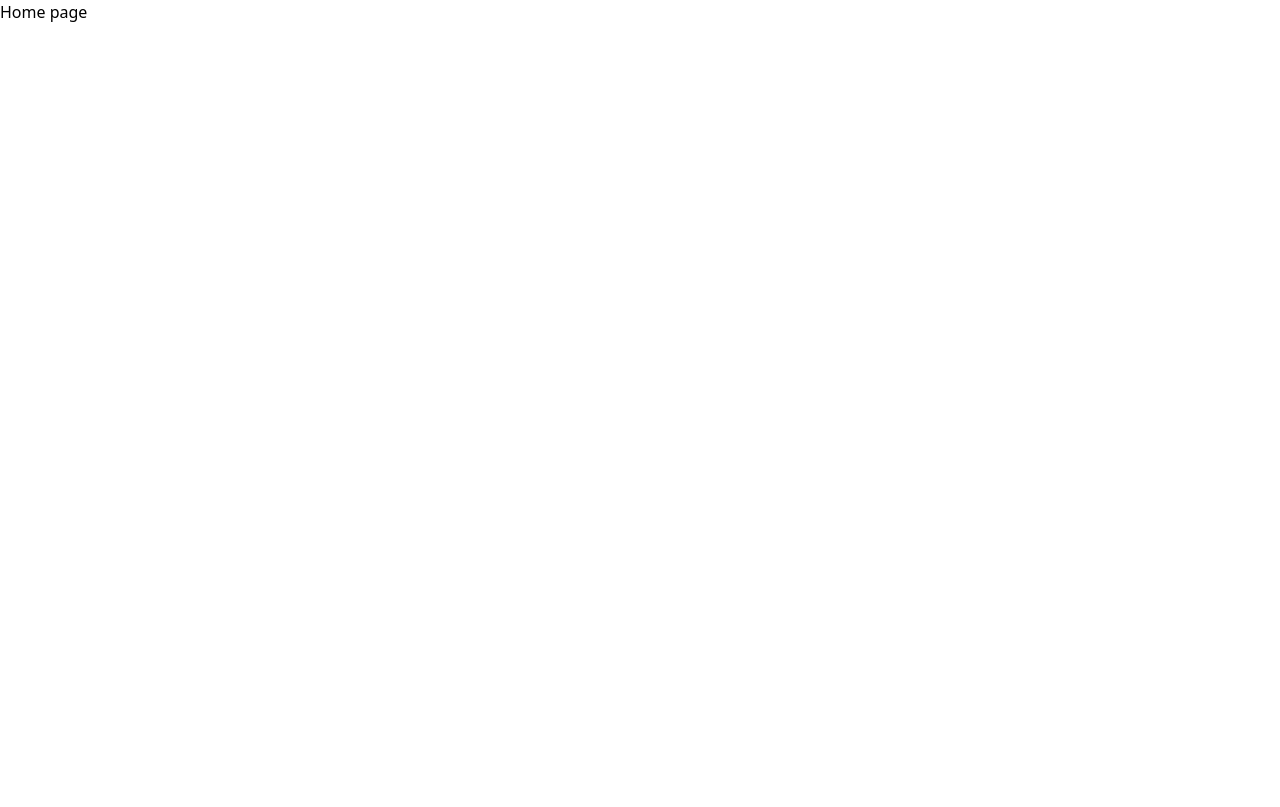
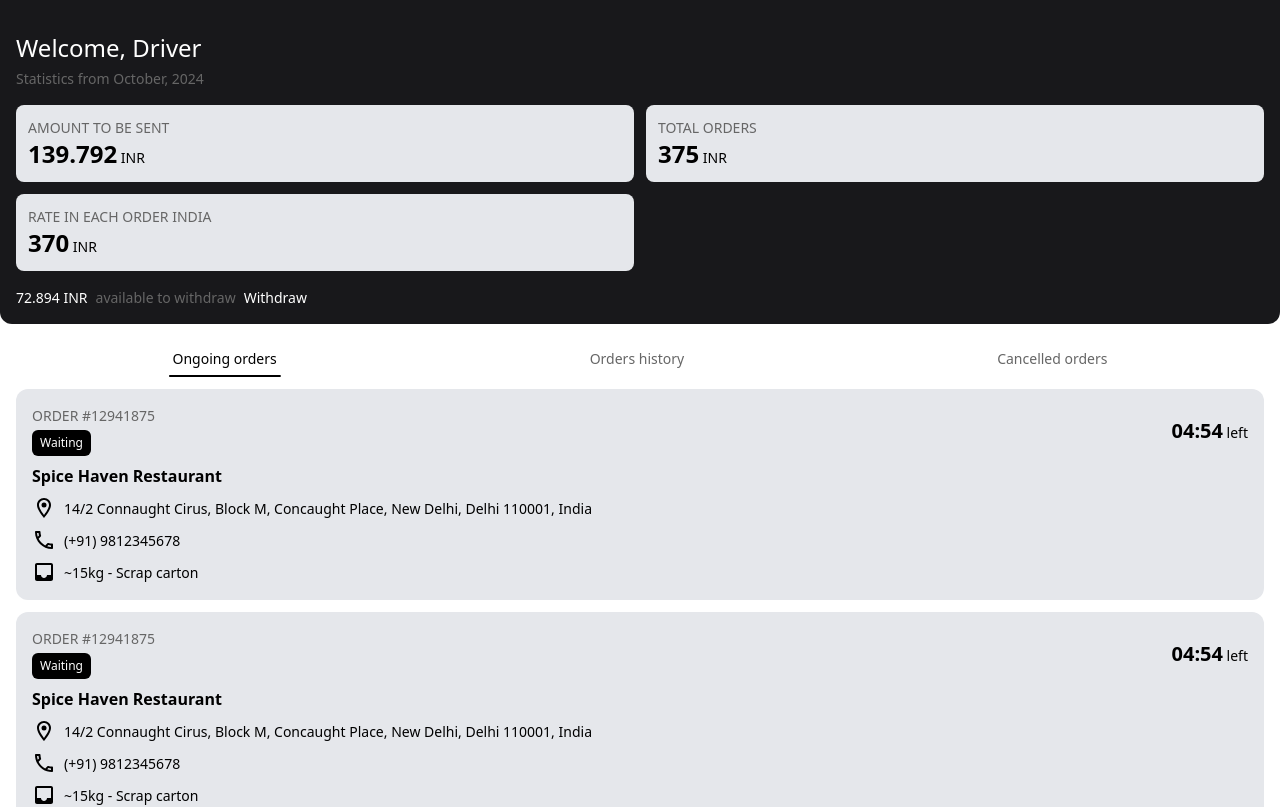
Before and after one commit to hoandk203/F8_Final_Project, a Next.js app in the folder web/: page / in a window 1280 px wide. Shown: the top 807 px of the page. Built offline with nearby package versions, Linux system fonts and the light colour scheme.

Commit message:
home page

```diff
--- a/web/src/app/(page)/order-status/page.tsx
+++ b/web/src/app/(page)/order-status/page.tsx
@@ -4,7 +4,7 @@ const OrderStatusPage = () => {
     return (
         <>
             <div className="container mx-auto">
-                <div className="px-3">
+                <div className="px-4">
                     <h1>Order Status Page</h1>
                     <div className="flex flex-col gap-y-2">
                         <CustomButton label={"Mark as moving"} focus={true}/>
--- a/web/src/app/page.tsx
+++ b/web/src/app/page.tsx
@@ -1,7 +1,27 @@
+import Statistics from "@/components/Statistics";
+import OrderManager from "@/components/OrderManager";
+
 export default function Home() {
     return (
         <div>
-            <h1>Home page</h1>
+            <div className="container mx-auto">
+                <div
+                    className="flex flex-col gap-4 px-4 pt-8 pb-4 text-white text-[14px] font-medium bg-zinc-900 rounded-b-xl">
+                    <div>
+                        <h1 className="text-2xl mb-1">Welcome, Driver</h1>
+                        <p className="text-[#666]">Statistics from October, 2024</p>
+                    </div>
+                    <Statistics data={{}}/>
+                    <div className="text-[14px]">
+                        <span>72.894 INR</span>
+                        <span className="text-[#666] mx-2">available to withdraw</span>
+                        <button>Withdraw</button>
+                    </div>
+                </div>
+                <div className="px-4 text-[14px] font-medium pt-6 pb-4">
+                    <OrderManager/>
+                </div>
+            </div>
         </div>
     );
 }
--- a/web/src/components/CustomButton.tsx
+++ b/web/src/components/CustomButton.tsx
@@ -8,7 +8,7 @@ interface CustomButtonProps {
 
 const CustomButton: React.FC<CustomButtonProps> = ({label, focus}) => {
     return (
-        <Button variant="contained" className={focus ? "bg-gray-800 text-white" : "bg-gray-200 text-black"}>
+        <Button variant="contained" className={focus ? "bg-zinc-900 text-white" : "bg-gray-200 text-black"}>
             {label}
         </Button>
     );
--- /dev/null
+++ b/web/src/components/OrderInfo.tsx
@@ -0,0 +1,42 @@
+import LocationOnOutlinedIcon from '@mui/icons-material/LocationOnOutlined';
+import PhoneOutlinedIcon from '@mui/icons-material/PhoneOutlined';
+import InboxIcon from '@mui/icons-material/Inbox';
+import React from "react";
+
+interface OrderInfoProps {
+    type: string
+}
+
+const OrderInfo: React.FC<OrderInfoProps> = ({type}) => {
+    return (
+        <div className="bg-gray-200 rounded-xl p-4">
+            <div className="flex justify-between items-center mb-2">
+                <div>
+                    <div className="text-[#666] uppercase mb-1">Order #12941875</div>
+                    <span
+                        className="inline-block bg-black px-2 py-1 text-[12px] text-white rounded-md capitalize">{type}</span>
+                </div>
+                <div>
+                    <span className="text-xl font-bold">04:54</span> left
+                </div>
+            </div>
+            <div className="flex flex-col gap-2">
+                <h3 className="capitalize text-[16px] font-bold">Spice Haven Restaurant</h3>
+                <div className="flex gap-2 items-center">
+                    <LocationOnOutlinedIcon/>
+                    <p>14/2 Connaught Cirus, Block M, Concaught Place, New Delhi, Delhi 110001, India</p>
+                </div>
+                <div className="flex gap-2 items-center">
+                    <PhoneOutlinedIcon/>
+                    <p>(+91) 9812345678</p>
+                </div>
+                <div className="flex gap-2 items-center">
+                    <InboxIcon/>
+                    <p>~15kg - Scrap carton</p>
+                </div>
+            </div>
+        </div>
+    )
+}
+
+export default OrderInfo
--- /dev/null
+++ b/web/src/components/OrderManager.tsx
@@ -0,0 +1,60 @@
+"use client"
+import React, {useState} from "react";
+import OrderInfo from "@/components/OrderInfo";
+
+// interface StatisticsProps {
+//     data: object
+// }
+
+const OrderManager = () => {
+    const [step, setStep] = useState(1)
+    return (
+        <div>
+            <div className="flex justify-around mb-3">
+                <button
+                    className="relative pb-2 px-1"
+                    onClick={() => {
+                        setStep(1)
+                    }}>
+                    <span className={step === 1 ? "text-black" : "text-[#666]"}>Ongoing orders</span>
+                    {step === 1 && <div
+                        className="absolute bottom-0 left-1/2 -translate-x-1/2 w-full h-[2px] rounded-full bg-black">
+                    </div>}
+                </button>
+                <button
+                    className="relative pb-2 px-1"
+                    onClick={() => {
+                        setStep(2)
+                    }}>
+                    <span className={step === 2 ? "text-black" : "text-[#666]"}>Orders history</span>
+                    {step === 2 && <div
+                        className="absolute bottom-0 left-1/2 -translate-x-1/2 w-full h-[2px] rounded-full bg-black">
+                    </div>}
+                </button>
+                <button
+                    className="relative pb-2 px-1"
+                    onClick={() => {
+                        setStep(3)
+                    }}>
+                    <span className={step === 3 ? "text-black" : "text-[#666]"}>Cancelled orders</span>
+                    {step === 3 && <div
+                        className="absolute bottom-0 left-1/2 -translate-x-1/2 w-full h-[2px] rounded-full bg-black">
+                    </div>}
+                </button>
+            </div>
+            <div className="">
+                {step === 1 &&
+                    <div className="flex flex-col gap-y-3">
+                        <OrderInfo type={"waiting"}/>
+                        <OrderInfo type={"waiting"}/>
+                        <OrderInfo type={"waiting"}/>
+                    </div>
+                }
+                {step === 2 && <h3>Order History</h3>}
+                {step === 3 && <h3>Cancelled orders</h3>}
+            </div>
+        </div>
+    )
+}
+
+export default OrderManager
--- /dev/null
+++ b/web/src/components/Statistics.tsx
@@ -0,0 +1,18 @@
+import StatisticsBox from "@/components/StatisticsBox";
+import React from "react";
+
+// interface StatisticsProps {
+//     data: object
+// }
+
+const Statistics = () => {
+    return (
+        <div className="grid grid-cols-2 gap-3 text-black">
+            <StatisticsBox label={"Amount to be sent"} data={139.792}/>
+            <StatisticsBox label={"Total orders"} data={375}/>
+            <StatisticsBox label={"rate in each order india"} data={370}/>
+        </div>
+    )
+}
+
+export default Statistics
--- /dev/null
+++ b/web/src/components/StatisticsBox.tsx
@@ -0,0 +1,18 @@
+import React from "react";
+
+
+interface StatisticsBoxProps {
+    label: string,
+    data: number
+}
+
+const StatisticsBox: React.FC<StatisticsBoxProps> = ({label, data}) => {
+    return (
+        <div className="bg-gray-200 p-3 rounded-lg">
+            <div className="uppercase text-[#666]">{label}</div>
+            <div><span className="text-2xl font-bold">{data}</span> INR</div>
+        </div>
+    )
+}
+
+export default StatisticsBox
```
